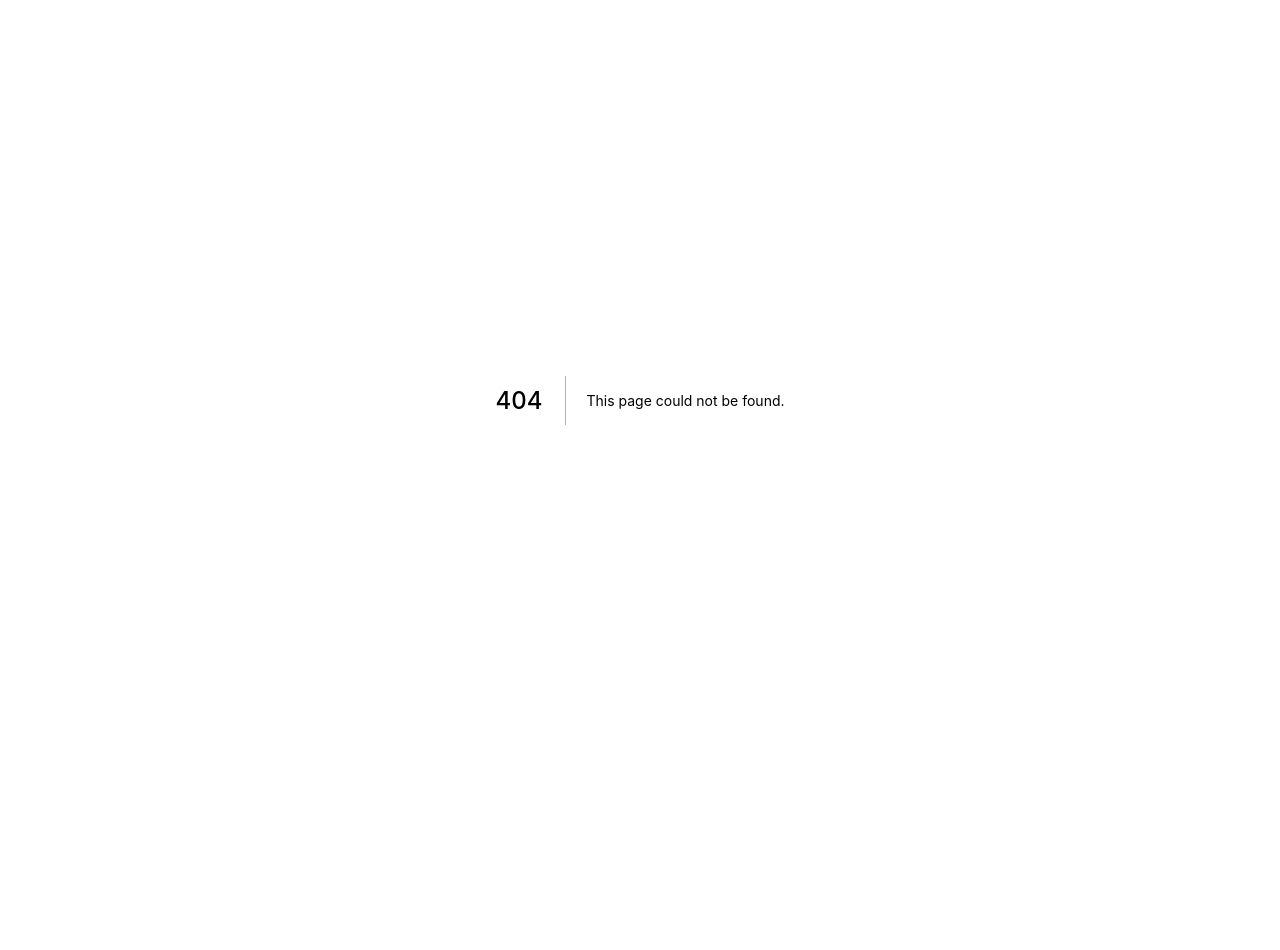
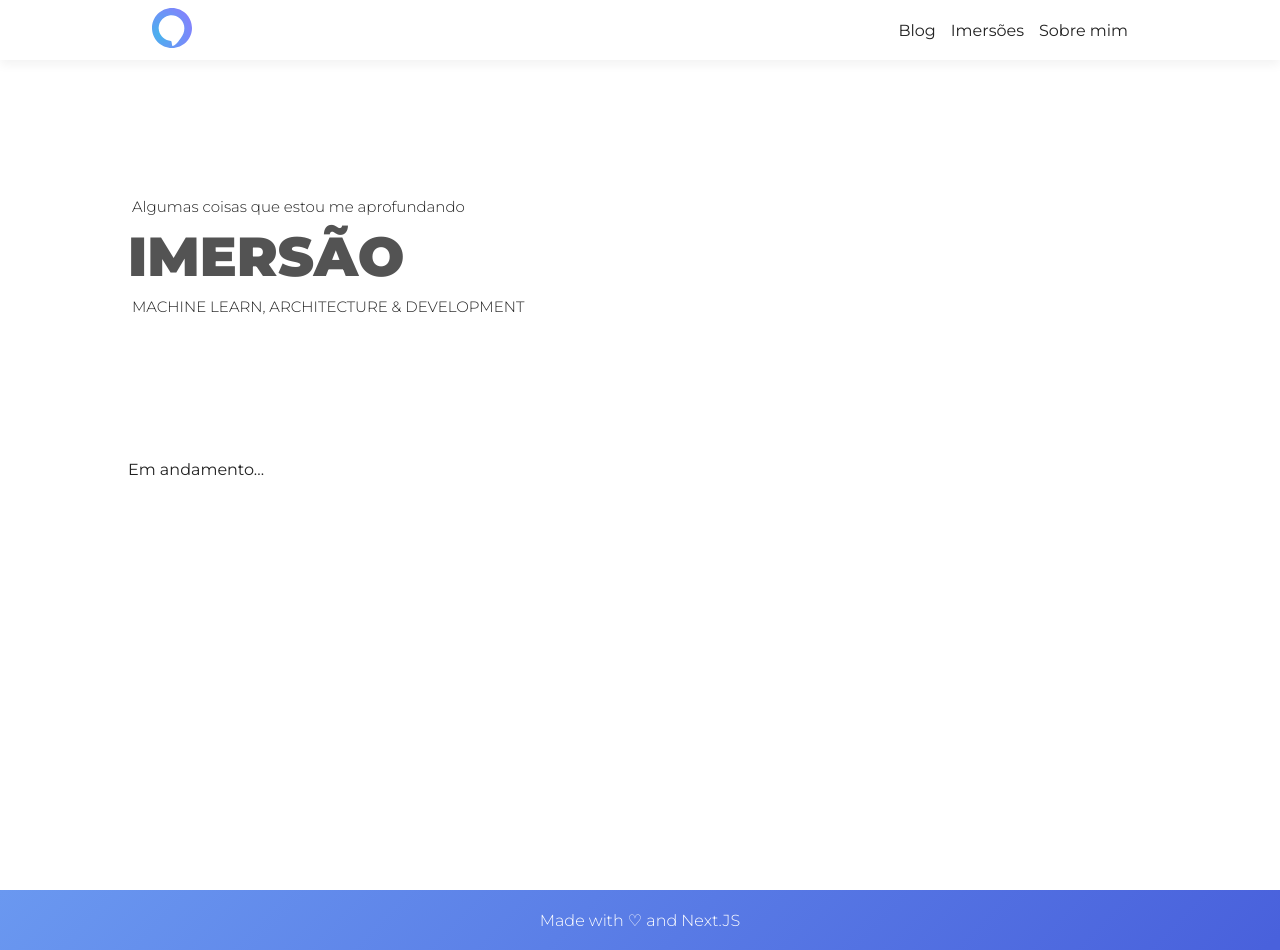
Before and after one commit to massaaki/personal-blog, a Next.js app: page /immersions in a window 1280 px wide. Before the commit this address had no page. Before the commit the page ends 800 px from the top, so only its background shows below. Built offline with nearby package versions, Linux system fonts and the light colour scheme.

Commit message:
feat(immersion): Added immersion page

```diff
--- /dev/null
+++ b/src/pages/immersions/index.tsx
@@ -0,0 +1,19 @@
+import DefaultLayout from 'shared/layout/DefaultLayout';
+import HeaderSection from 'shared/components/HeaderSection';
+
+const ImmersionPage = () => {
+  return (
+    <DefaultLayout pageTitle="Series - Real time Learning">
+      <div className="main">
+        <HeaderSection
+          topText="Algumas coisas que estou me aprofundando"
+          mainText="Imersão"
+          bottomText="Machine Learn, Architecture & Development"
+        />
+        <p>Em andamento...</p>
+      </div>
+    </DefaultLayout>
+  );
+};
+
+export default ImmersionPage;
--- a/src/shared/layout/DefaultLayout/components/Header/index.tsx
+++ b/src/shared/layout/DefaultLayout/components/Header/index.tsx
@@ -16,12 +16,17 @@ const Header = () => {
           <ul>
             <li>
               <Link href="/">
-                <a>Home</a>
+                <a>Blog</a>
+              </Link>
+            </li>
+            <li>
+              <Link href="/immersions">
+                <a>Imersões</a>
               </Link>
             </li>
             <li>
               <Link href="/about">
-                <a>About me</a>
+                <a>Sobre mim</a>
               </Link>
             </li>
           </ul>
```
